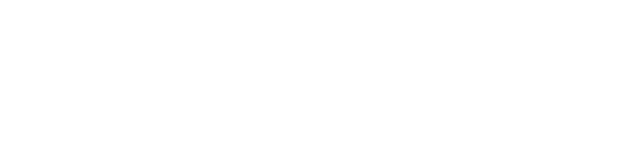
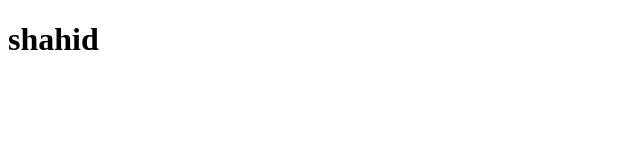
Before and after one commit to AbdulQaharatif/Coding, a plain HTML site: page index.html in a window 1280 px wide. Shown: the whole page, without its empty margins (0-640 px from the left). Drawn offline with Linux system fonts and the light colour scheme.

Commit message:
added me

```diff
--- a/index.html
+++ b/index.html
@@ -6,6 +6,6 @@
     <title>Document</title>
 </head>
 <body>
-
+    <h1>shahid</h1>
 </body>
 </html>
```
